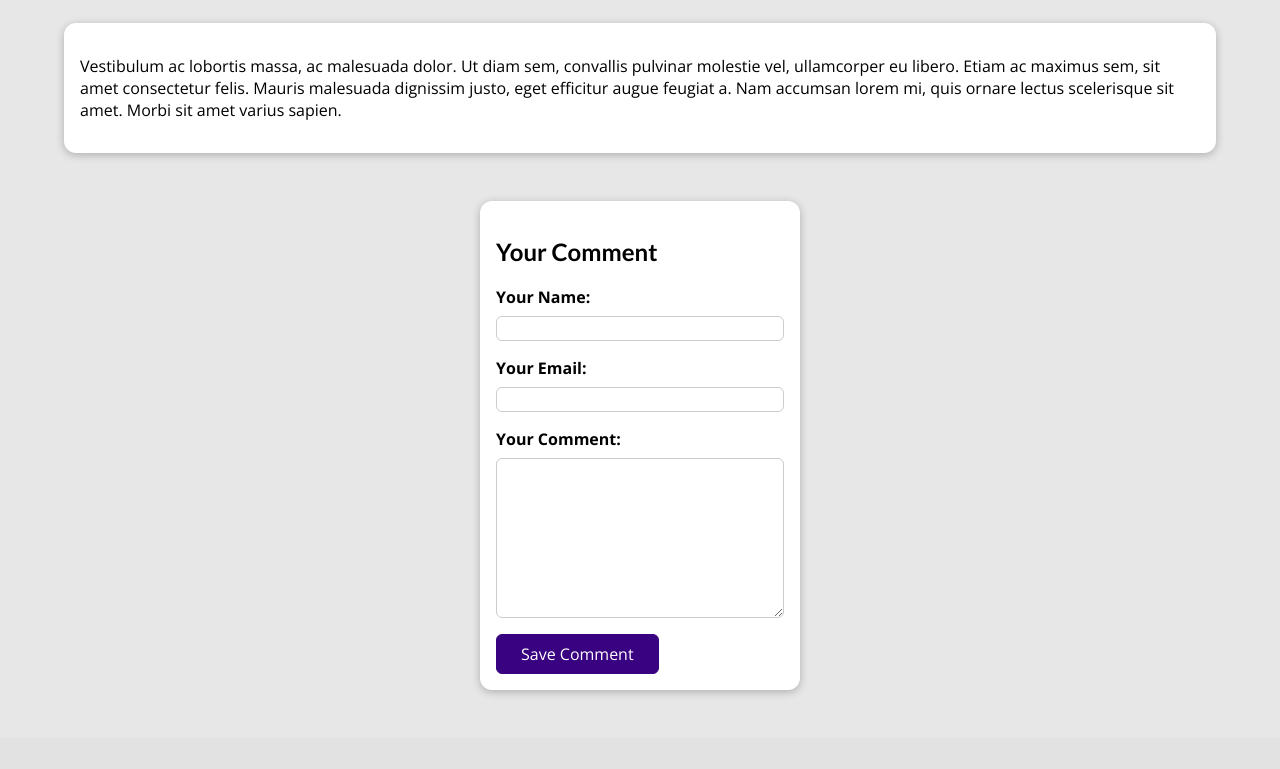
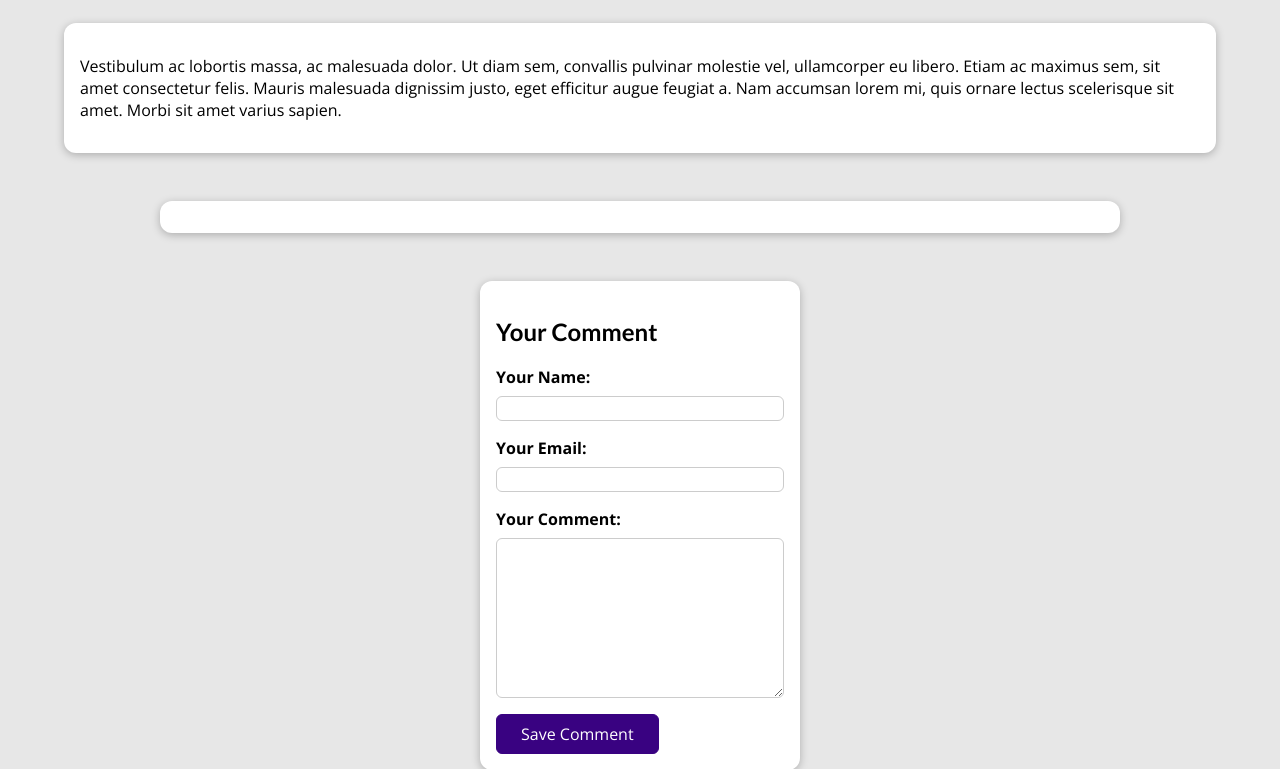
Before and after one commit to RomaMartynyuk/blogProject-django, a Django app: a page that uses blog/templates/blog/post-detail.html in a window 1280 px wide. Shown: the part 505-1274 px from the top of the page. Before the commit the page ends 1199 px from the top, so only its background shows below. Run offline with Django 4.2, Linux system fonts and the light colour scheme; data comes from the database, SQL or seed files in the repository; both versions use the stored data as it was after the commit.

Commit message:
Outputted Comment and Styled

```diff
--- a/blog/static/blog/post-detail.css
+++ b/blog/static/blog/post-detail.css
@@ -153,3 +153,32 @@
   padding: 0.25rem 1.5rem;
   border-radius: 6px;
 }
+
+#comments {
+  margin: 3rem auto;
+  width: 90%;
+  max-width: 60rem;
+  border-radius: 12px;
+  background-color: white;
+  box-shadow: 0 2px 8px rgba(0, 0, 0, 0.25);
+  padding: 1rem 2rem;
+}
+
+#comments ul {
+  list-style: none;
+  margin: 0;
+  padding: 0;
+}
+
+#comments li {
+  margin: 1rem;
+  border-bottom: 2px solid #ccc;
+}
+
+#comments li:last-of-type {
+  border-bottom: none;
+}
+
+#comments h2 {
+  color: #464646
+}
--- a/blog/templates/blog/post-detail.html
+++ b/blog/templates/blog/post-detail.html
@@ -39,6 +39,17 @@
         {{ post.content|linebreaks }}
     </main>
 
+    <section id="comments">
+        <ul>
+            {% for comment in comments %}
+                <li>
+                    <h2>{{ comment.user_name }}</h2>
+                    <p>{{ comment.text|linebreaks }}</p>
+                </li>
+            {% endfor %}
+        </ul>
+    </section>
+
     <section id="comment-form">
         <h2>Your Comment</h2>
         <form action="{% url "post-detail-page" post.slug %}" method="POST">
--- a/blog/views.py
+++ b/blog/views.py
@@ -48,7 +48,8 @@
         context = {
             "post": post,
             "post_tags": post.tags.all(),
-            "comment_form": CommentForm()
+            "comment_form": CommentForm(),
+            "comments": post.comments.all().order_by("-id")
         }
         return render(request, "blog/post-detail.html", context)
 
@@ -66,7 +67,8 @@
         context = {
             "post": post,
             "post_tags": post.tags.all(),
-            "comment_form": comment_form
+            "comment_form": comment_form,
+            "comments": post.comments.all().order_by("-id")
         }
         return render(request, "blog/post-detail.html", context)
 
```
Also changed, not shown: db.sqlite3.
